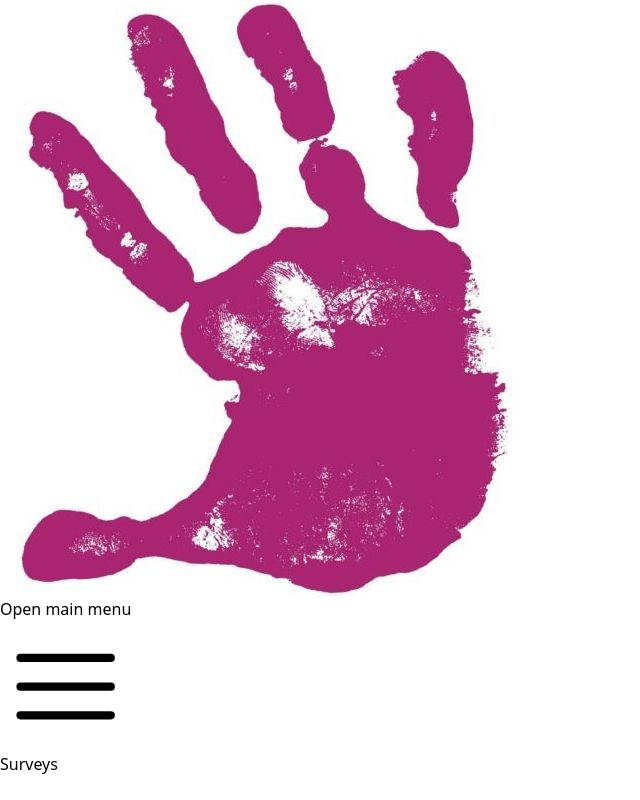
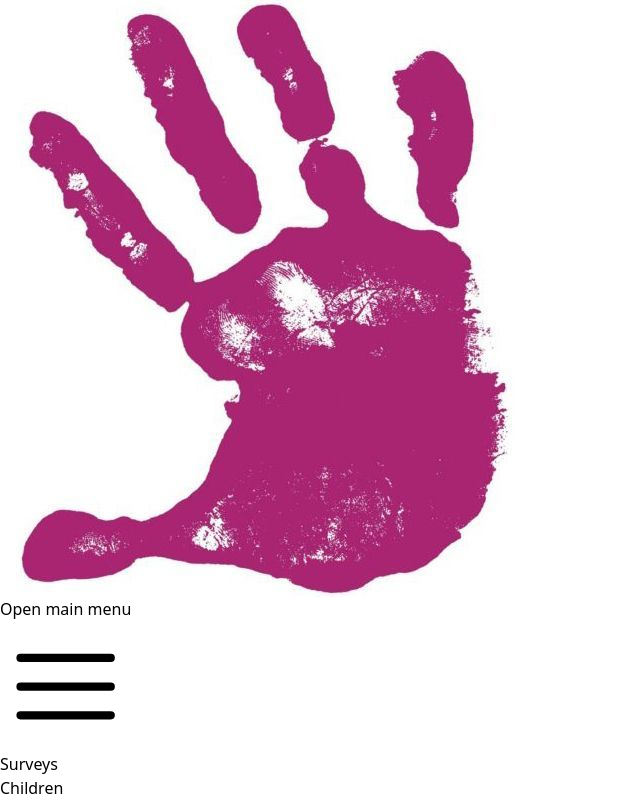
Before and after one commit to amaiagalvez/laravel-react, a React (Vite) app in the folder react/: page /surveys in a window 1280 px wide. Shown: the part 604-1404 px from the top of the page, without its empty margins (0-640 px from the left). Before the commit the page ends 1380 px from the top, so only its background shows below. Built offline with nearby package versions, Linux system fonts and the light colour scheme.

Commit message:
PageComponent

```diff
--- /dev/null
+++ b/react/src/components/PageComponent.jsx
@@ -0,0 +1,20 @@
+
+export default function PageComponent({ title, buttons = '', children }) {
+  return (
+    <>
+      <header className="bg-white shadow">
+        <div className="flex justify-between items-center mx-auto max-w-7xl py-6 px-4 sm:px-6 lg:px-8">
+          <h1 className="text-3xl font-bold tracking-tight text-gray-900">
+            {title}
+          </h1>
+          {buttons}
+        </div>
+      </header>
+      <main>
+        <div className="mx-auto max-w-7xl py-6 sm:px-6 lg:px-8">
+          {children}
+        </div>
+      </main>
+    </>
+  )
+}
--- a/react/src/views/Dashboard.jsx
+++ b/react/src/views/Dashboard.jsx
@@ -1,16 +1,11 @@
+import PageComponent from "../components/PageComponent";
+
 export default function Dashboard() {
   return (
-    <>
-      <header className="bg-white shadow">
-        <div className="mx-auto max-w-7xl py-6 px-4 sm:px-6 lg:px-8">
-          <h1 className="text-3xl font-bold tracking-tight text-gray-900">Dashboard</h1>
-        </div>
-      </header>
-      <main>
-        <div className="mx-auto max-w-7xl py-6 sm:px-6 lg:px-8">
-
-        </div>
-      </main>
-    </>
+    <PageComponent
+      title="Dashboard"
+    >
+      Children
+    </PageComponent>
   )
 }
--- a/react/src/views/Surveys.jsx
+++ b/react/src/views/Surveys.jsx
@@ -1,16 +1,11 @@
+import PageComponent from "../components/PageComponent";
+
 export default function Surveys() {
   return (
-    <>
-      <header className="bg-white shadow">
-        <div className="mx-auto max-w-7xl py-6 px-4 sm:px-6 lg:px-8">
-          <h1 className="text-3xl font-bold tracking-tight text-gray-900">Surveys</h1>
-        </div>
-      </header>
-      <main>
-        <div className="mx-auto max-w-7xl py-6 sm:px-6 lg:px-8">
-
-        </div>
-      </main>
-    </>
+    <PageComponent
+      title="Surveys"
+    >
+      Children
+    </PageComponent>
   )
 }
```
